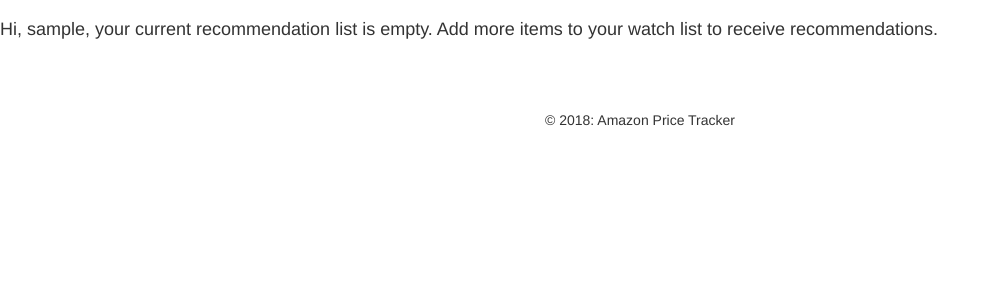
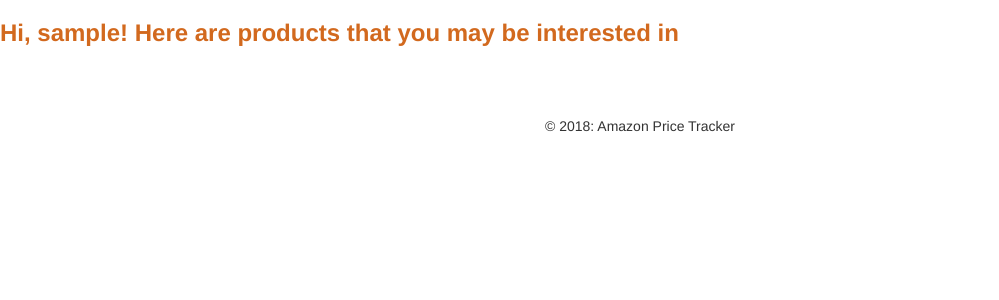
Before and after one commit to ErikaLi/Amazon-Price-Tracker, a Flask app: page / in a window 1280 px wide. Shown: the part 52-352 px from the top of the page, without its empty margins (0-999 px from the left). Run offline with Flask 2, Linux system fonts and the light colour scheme; the visitor is signed in with stand-in values (Sample User, id 1); data comes from the database, SQL or seed files in the repository; data that the repository does not hold is empty; some libraries are stand-ins or nearby versions.

Commit message:
fixed some styling bugs

```diff
--- a/templates/base.html
+++ b/templates/base.html
@@ -66,6 +66,6 @@
 <br><br><br>
 <footer id='foot-logo'> &copy; 2018: Amazon Price Tracker </footer>
 
+</body>
 <link rel='stylesheet', href='static/tracker.css'>
-</body>
 </html>
--- a/templates/index.html
+++ b/templates/index.html
@@ -3,7 +3,6 @@
 
 {% if session.get('user_id') %}
     <!-- personalize welcome message -->
-    {% if recommendations %}
 
         <h3>Hi, {{ name }}! Here are products that you may be interested in</h3>
             <ul id='recommendation_list'>
@@ -20,9 +19,6 @@
                 </div>
             {% endfor %}
             </ul>
-    {% else %}
-        <h4>Hi, {{ name }}, your current recommendation list is empty. Add more items to your watch list to receive recommendations.</h4>
-    {% endif %}
 
 {% else %}
 
--- a/templates/watchlist.html
+++ b/templates/watchlist.html
@@ -11,7 +11,6 @@
       </form>
   </div>
 
-  {% if userproducts %}
     <h3 class='center-text'>Your Current Watch List</h3>
     <ul id='product_list'>
       <div id='new_item'></div>
@@ -32,9 +31,7 @@
         <br>
       {% endfor %}
     </ul>
-  {% else %}
-    <h4 class='center-text'>Your watch list is currently empty, start adding your first item!</h4>
-  {% endif %}
+
 
 
   <script src="http://code.jquery.com/jquery.js"></script>
```
